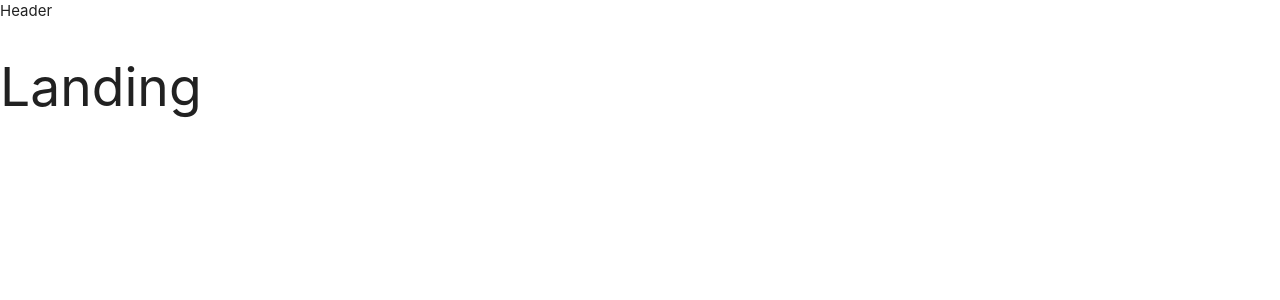
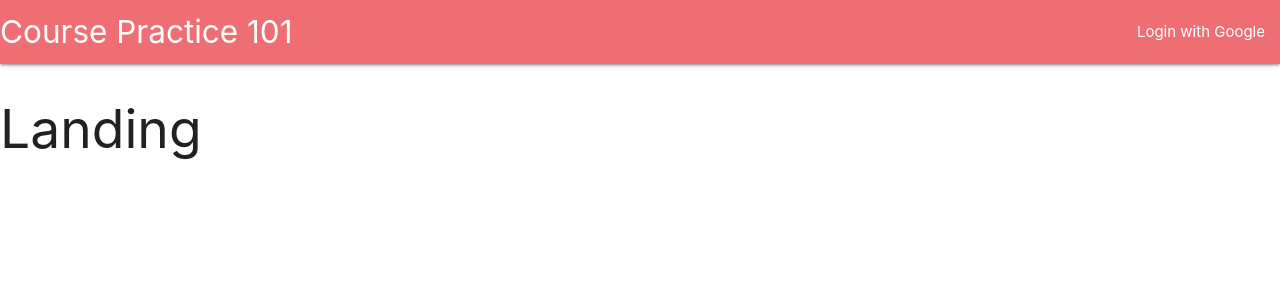
Before and after one commit to alecsander-roquero/Course-Practice-1, a React (Create React App) app in the folder client/: page / in a window 1280 px wide. Shown: the top 300 px of the page. Built offline with nearby package versions, Linux system fonts and the light colour scheme.

Commit message:
Added header bar to client

```diff
--- a/client/src/components/Header.js
+++ b/client/src/components/Header.js
@@ -3,9 +3,18 @@
 class Header extends Component{
     render(){
         return(
-            <div>
-                Header
-            </div>
+            <nav>
+                <div className="nav-wrapper">
+                    <a className="left brand-logo">
+                        Course Practice 101
+                    </a>
+                    <ul className="right">
+                        <li>
+                            <a>Login with Google</a>
+                        </li>
+                    </ul>
+                </div>
+            </nav>
         );
     }
 }
```
